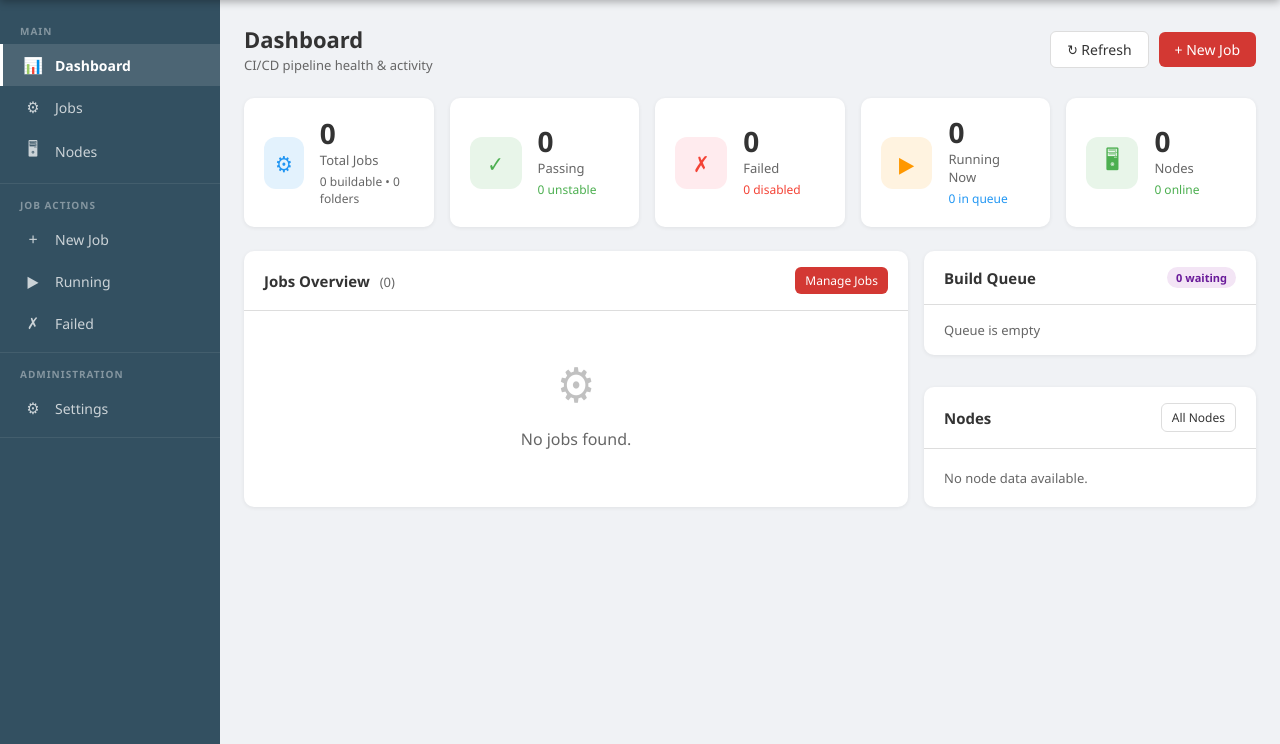
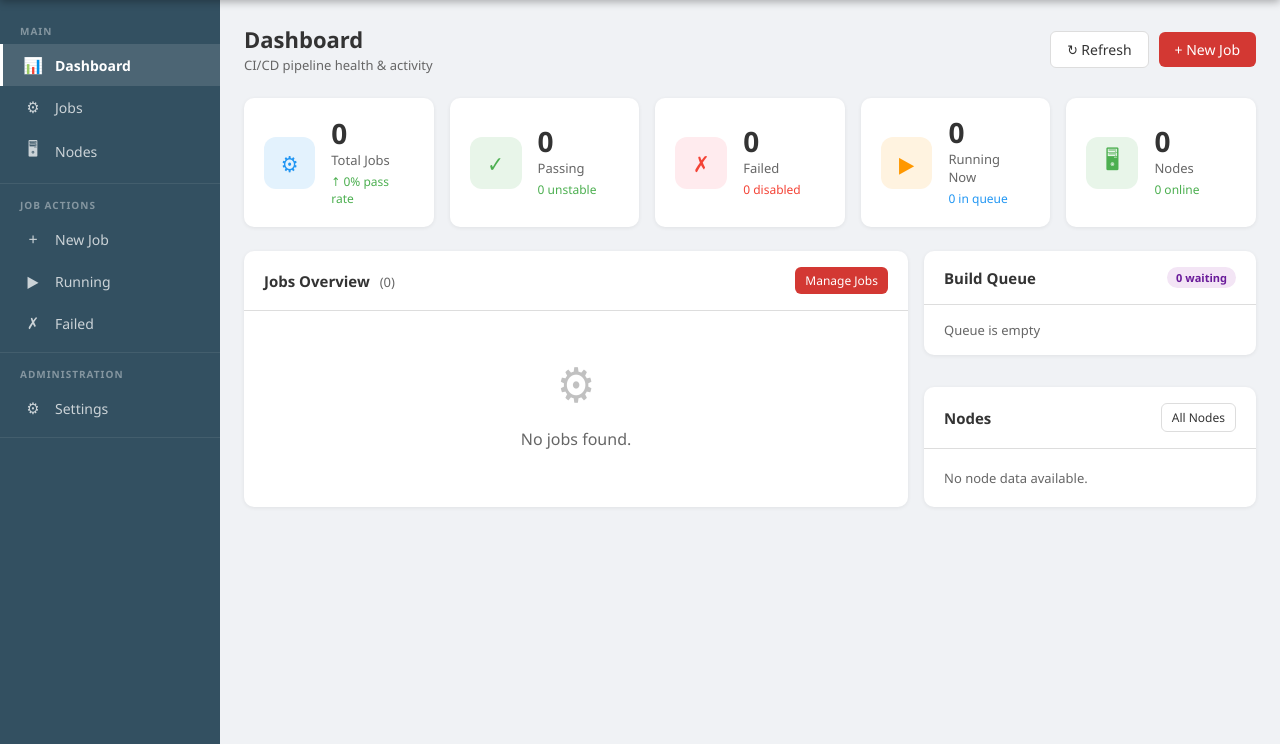
Before and after one commit to Jagadish324/AutomationTest, a Node server app: page / in a window 1280 px wide. Shown: the part 56-800 px from the top of the page. Run offline with Node 20, Linux system fonts and the light colour scheme; data that the repository does not hold is empty; some libraries are stand-ins or nearby versions.

Commit message:
Exclude folders from Total Jobs count on dashboard
https://claude.ai/code/session_01S9KHXjQMN9fXHTufaHQYvH

```diff
--- a/jenkins-app/controllers/DashboardController.js
+++ b/jenkins-app/controllers/DashboardController.js
@@ -45,7 +45,7 @@ const DashboardController = {
       queue,
       executors,
       stats: {
-        total: jobs.length, folders: folderCount, buildable: buildableJobs.length,
+        total: buildableJobs.length, folders: folderCount, buildable: buildableJobs.length,
         running, success, failed, unstable, disabled, passRate,
         nodes: executors.length, nodesOnline, nodesOffline
       }
--- a/jenkins-app/views/dashboard/index.ejs
+++ b/jenkins-app/views/dashboard/index.ejs
@@ -26,9 +26,7 @@
     <div class="stat-info">
       <div class="stat-value"><%= stats.total %></div>
       <div class="stat-label">Total Jobs</div>
-      <div class="stat-change" style="color:var(--text-muted);">
-        <%= stats.buildable %> buildable &bull; <%= stats.folders %> folders
-      </div>
+      <div class="stat-change up">&#8593; <%= stats.passRate %>% pass rate</div>
     </div>
   </div>
   <div class="stat-card">
```
